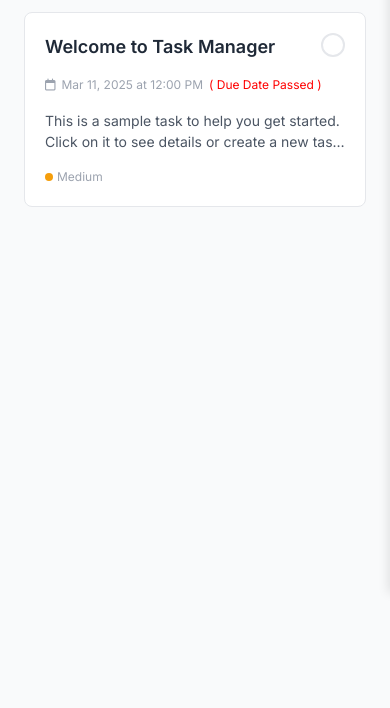
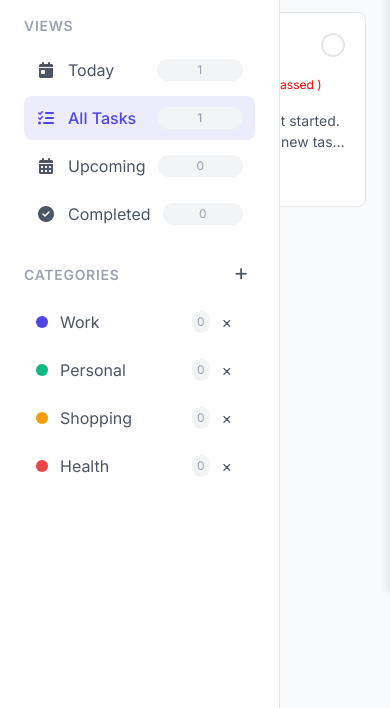
Before and after one commit to Dilkhush1729/task-manager, a plain HTML site: page index.html in a window 390 px wide. Shown: the part 251-959 px from the top of the page. Drawn offline with Linux system fonts and the light colour scheme.

Commit message:
sidebar fix samller screens

```diff
--- a/style.css
+++ b/style.css
@@ -894,7 +894,7 @@ textarea {
     .sidebar {
         position: fixed;
         z-index: 100;
-        transform: translateX(-100%);
+        /* transform: translateX(-100%); */
     }
 
     .sidebar.active {
```
